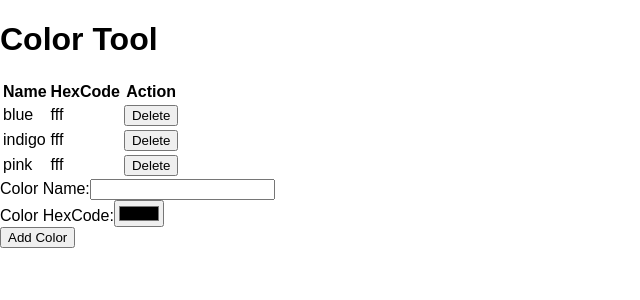
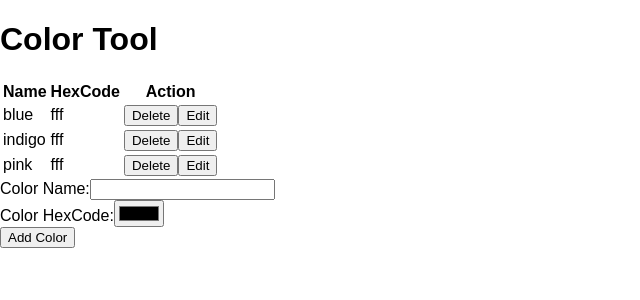
Before and after one commit to training4developers/react_01162018, a React (Create React App) app: page / in a window 1280 px wide. Shown: the top 300 px of the page, without its empty margins (0-640 px from the left). Built offline with nearby package versions, Linux system fonts and the light colour scheme.

Commit message:
added code demos

```diff
--- /dev/null
+++ b/src/components/ColorEditRow.js
@@ -0,0 +1,48 @@
+import * as React from 'react';
+
+export class ColorEditRow extends React.Component {
+
+  constructor(props) {
+    super(props);
+
+    this.state = {
+      name: props.color.name,
+      hexCode: props.color.hexCode,
+    };
+  }
+
+  onChange = e => {
+    this.setState({
+      [ e.target.name ]: e.target.value,
+    });
+  };
+
+  saveColor = () => {
+    // this.props.onSaveColor({
+    //   id: this.props.color.id,
+    //   name: this.state.name,
+    //   hexCode: this.state.hexCode,
+    // });
+
+    this.props.onSaveColor({
+      id: this.props.color.id,
+      ...this.state,
+    });
+  }
+
+  render() {
+
+    return <tr>
+      <td><input type="text" name="name" value={this.state.name} onChange={this.onChange} /></td>
+      <td><input type="text" name="hexCode" value={this.state.hexCode} onChange={this.onChange} /></td>
+      <td>
+        <button type="button" onClick={this.saveColor}>Save</button>
+        <button type="button" onClick={this.props.onCancelColor}>Cancel</button>
+      </td>
+    </tr>;
+
+
+  }
+
+
+}
--- a/src/components/ColorTable.js
+++ b/src/components/ColorTable.js
@@ -1,6 +1,7 @@
 import * as React from 'react';
 
 import { ColorViewRow } from './ColorViewRow';
+import { ColorEditRow } from './ColorEditRow';
 
 export class ColorTable extends React.Component {
 
@@ -15,8 +16,14 @@ export class ColorTable extends React.Component {
         </tr>
       </thead>
       <tbody>
-        {this.props.colors.map(color => <ColorViewRow color={color}
-          onRemoveColor={this.props.onRemoveColor} />)}
+        {this.props.colors.map(color => (this.props.editRowId === color.id)
+          ? <ColorEditRow color={color}
+              onSaveColor={this.props.onSaveColor}
+              onCancelColor={this.props.onCancelColor} />
+          : <ColorViewRow color={color}
+              onEditColor={this.props.onEditColor}
+              onRemoveColor={this.props.onRemoveColor} />
+        )}
       </tbody>
     </table>;
   }
--- a/src/components/ColorTool.js
+++ b/src/components/ColorTool.js
@@ -11,6 +11,7 @@ export class ColorTool extends React.Component {
 
     this.state = {
       colors: this.props.colors.concat(),
+      editRowId: -1,
     };
   }
 
@@ -30,15 +31,42 @@ export class ColorTool extends React.Component {
         ...this.state.colors.slice(colorIndex + 1)
       ],
     });
+  }
 
+  editColor = (colorId) => {
+    this.setState({
+      editRowId: colorId
+    });
+  }
 
+  saveColor = (color) => {
+
+    const colorIndex = this.state.colors.findIndex(c => c.id === color.id);
+
+    this.setState({
+      colors: [
+        ...this.state.colors.slice(0, colorIndex),
+        color,
+        ...this.state.colors.slice(colorIndex + 1)
+      ],
+      editRowId: -1,
+    });
+
+  }
+
+  cancelColor = () => {
+    this.setState({
+      editRowId: -1,
+    });
   }
 
   render() {
 
     return <div>
       <ToolHeader headerText="Color Tool" />
-      <ColorTable colors={this.state.colors} onRemoveColor={this.removeColor} />
+      <ColorTable colors={this.state.colors} editRowId={this.state.editRowId}
+        onRemoveColor={this.removeColor} onEditColor={this.editColor}
+        onSaveColor={this.saveColor} onCancelColor={this.cancelColor} />
       <ColorForm buttonText="Add Color" onSubmitColor={this.addColor} />
     </div>;
   }
--- a/src/components/ColorViewRow.js
+++ b/src/components/ColorViewRow.js
@@ -10,7 +10,10 @@ export class ColorViewRow extends React.Component {
     return <tr>
       <td>{this.props.color.name}</td>
       <td>{this.props.color.hexCode}</td>
-      <td><button type="button" onClick={() => this.props.onRemoveColor(this.props.color.id)}>Delete</button></td>
+      <td>
+        <button type="button" onClick={() => this.props.onRemoveColor(this.props.color.id)}>Delete</button>
+        <button type="button" onClick={() => this.props.onEditColor(this.props.color.id)}>Edit</button>
+      </td>
     </tr>;
   }
 
```
